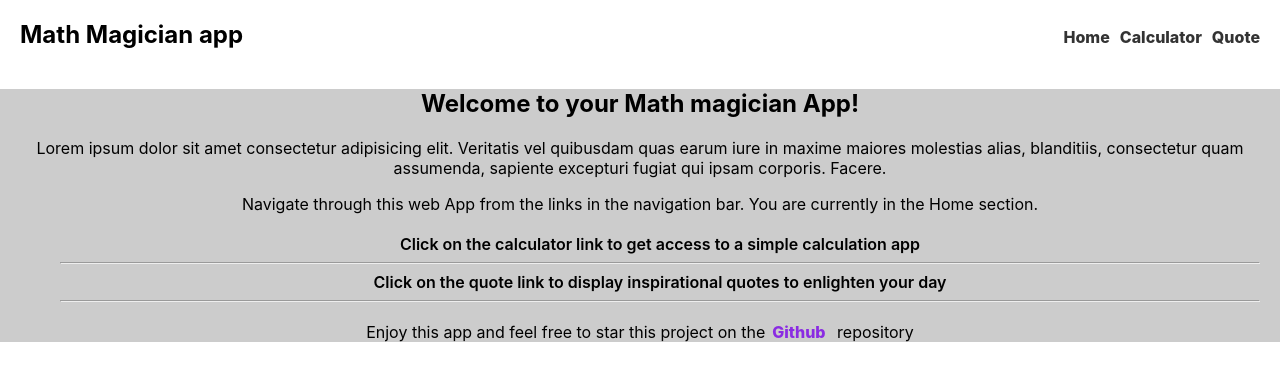
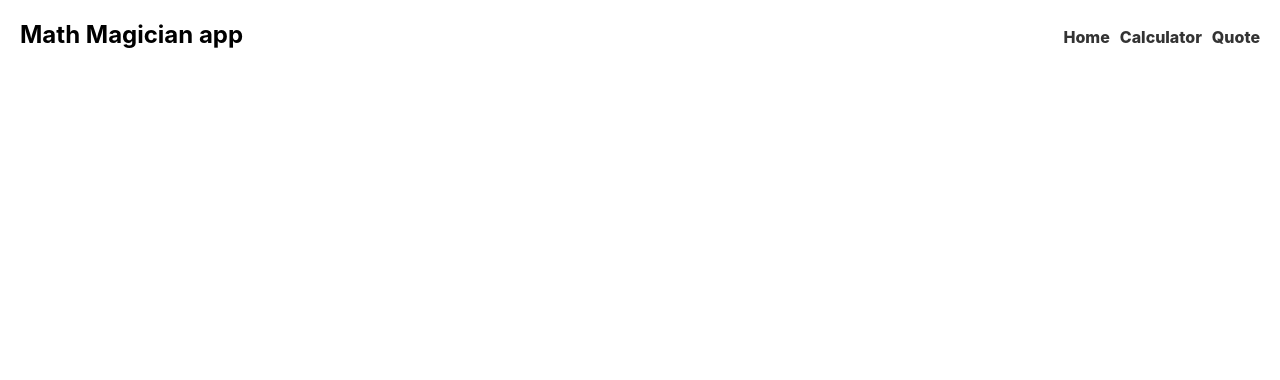
Before and after one commit to adeola003/math-magician, a React (Create React App) app: page /home in a window 1280 px wide. Shown: the top 380 px of the page. Built offline with nearby package versions, Linux system fonts and the light colour scheme.

Commit message:
make requested changes

```diff
--- a/src/App.js
+++ b/src/App.js
@@ -20,7 +20,7 @@
           <BrowserRouter>
           <Navbar />
           <Routes>
-            <Route path='/home' element={<Home />} />
+            <Route path='/' element={<Home />} />
             <Route path='/calculator' element={<Calculator />} />
             <Route path='/quote' element={<QuoteComponent />} />
           </Routes>
--- a/src/components/Navbar.js
+++ b/src/components/Navbar.js
@@ -2,7 +2,7 @@
   <nav className="navbar">
     <h1>Math Magician app</h1>
     <div className="links-container">
-      <a className="links" href="/home">Home</a>
+      <a className="links" href="/">Home</a>
       <a className="links" href="/calculator">Calculator</a>
       <a className="links" href="/quote">Quote</a>
     </div>
```
